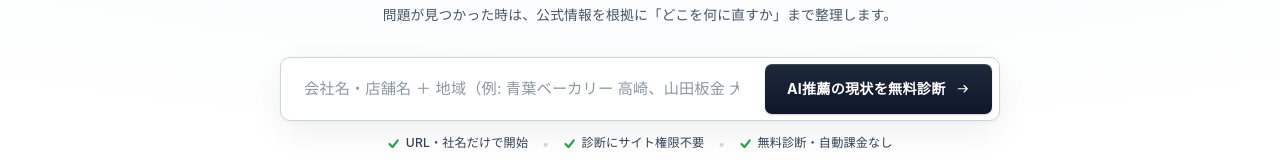
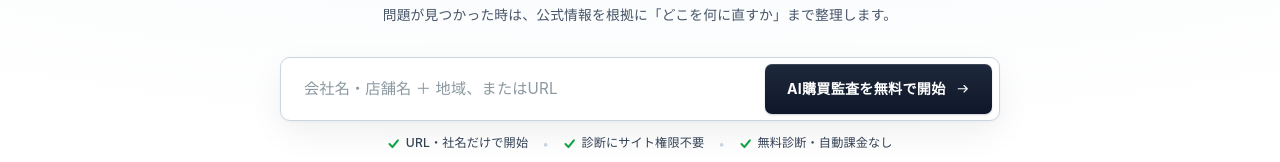
Before and after one commit to salve-de/AIX-next, a Next.js app: page / in a window 1280 px wide. Shown: the part 412-574 px from the top of the page. Built offline with nearby package versions, Linux system fonts and the light colour scheme; no server answers.

Commit message:
feat: make free scan CTA an AI buying audit

```diff
--- a/components/scan-form.tsx
+++ b/components/scan-form.tsx
@@ -27,30 +27,21 @@ export function ScanForm({ compact = false, hideExtraToggle = false }: { compact
     if (extraUrl.trim()) query.set("extraUrl", extraUrl.trim());
     if (extraSocial.trim()) query.set("extraSocial", extraSocial.trim());
     if (extraProduct.trim()) query.set("extraProduct", extraProduct.trim());
-
     router.push(`/scan?${query.toString()}`);
   }
 
-  // 開いた時の一体型高精度フォーム（全方位対応）
   if (!compact && showExtra) {
     return (
       <div className="scan-form-outer">
         <form className="scan-form-expanded" id="scan" onSubmit={submit} noValidate>
           <div className="expanded-header">
             <div className="expanded-title-row">
-              <strong className="expanded-title">公開情報とAI回答の確認（追加情報は任意）</strong>
-              <button
-                type="button"
-                className="expanded-close-btn"
-                onClick={() => setShowExtra(false)}
-              >
-                − 簡易入力に戻す
-              </button>
+              <strong className="expanded-title">AI購買監査（追加情報は任意）</strong>
+              <button type="button" className="expanded-close-btn" onClick={() => setShowExtra(false)}>− 簡易入力に戻す</button>
             </div>
-            <p className="expanded-sub">会社・店舗・個人事業主など、URLまたは名称だけで確認できます。SNSや参照元URLを追加した場合は、入力された公開情報も確認対象に含めます（空欄のままでも診断できます）。</p>
+            <p className="expanded-sub">会社・店舗・個人事業主など、URLまたは名称だけで確認できます。SNSや参照元URLを追加した場合は、入力された公開情報も会社・市場の理解に使います（空欄でも診断できます）。</p>
           </div>
 
-          {/* メイン入力 */}
           <div className="expanded-field-main">
             <label htmlFor="scan-main-input">会社名・店舗名・活動名（地域併記推奨）、またはメインURL <span className="req-tag">必須</span></label>
             <input
@@ -59,54 +50,34 @@ export function ScanForm({ compact = false, hideExtraToggle = false }: { compact
               autoCapitalize="none"
               autoCorrect="off"
               inputMode="text"
-              placeholder="例: 山田板金 大田区、青葉カフェ 高崎、または https://yamada-bankin.jp"
+              placeholder="例: 山田板金 大田区、青葉カフェ 高崎、または https://example.jp"
               value={input}
               onChange={(event) => setInput(event.target.value)}
               autoFocus
             />
           </div>
 
-          {/* 3つの追加オプション入力 */}
           <div className="expanded-options-grid">
             <div className="expanded-field">
               <label htmlFor="extra-social">X（旧Twitter）/ Instagram <span className="opt-tag">任意</span></label>
-              <input
-                id="extra-social"
-                type="text"
-                placeholder="@your_account またはURL"
-                value={extraSocial}
-                onChange={(e) => setExtraSocial(e.target.value)}
-              />
+              <input id="extra-social" type="text" placeholder="@your_account またはURL" value={extraSocial} onChange={(e) => setExtraSocial(e.target.value)} />
             </div>
             <div className="expanded-field">
               <label htmlFor="extra-url">HP / YouTube / note / リンク集 <span className="opt-tag">任意</span></label>
-              <input
-                id="extra-url"
-                type="url"
-                placeholder="https://... または Lit.link"
-                value={extraUrl}
-                onChange={(e) => setExtraUrl(e.target.value)}
-              />
+              <input id="extra-url" type="url" placeholder="https://... または Lit.link" value={extraUrl} onChange={(e) => setExtraUrl(e.target.value)} />
             </div>
             <div className="expanded-field">
               <label htmlFor="extra-product">商品名・サービス名・補足情報 <span className="opt-tag">任意</span></label>
-              <input
-                id="extra-product"
-                type="text"
-                placeholder="例: 商品名、サービス名、確認したい分野"
-                value={extraProduct}
-                onChange={(e) => setExtraProduct(e.target.value)}
-              />
+              <input id="extra-product" type="text" placeholder="例: 商品名、サービス名、確認したい分野" value={extraProduct} onChange={(e) => setExtraProduct(e.target.value)} />
             </div>
           </div>
 
           {error ? <p className="form-error" role="alert">{error}</p> : null}
 
-          {/* 一体化した送信フッター：入力欄の直下に配置 */}
           <div className="expanded-footer">
-              <span className="expanded-note">※ 無料診断から自動で課金されることはありません</span>
+            <span className="expanded-note">※ 無料診断から自動で課金されることはありません</span>
             <button type="submit" className="expanded-submit-btn">
-              <span>AI推薦の現状を無料診断</span>
+              <span>AI購買監査を無料で開始</span>
               <ArrowIcon />
             </button>
           </div>
@@ -117,38 +88,27 @@ export function ScanForm({ compact = false, hideExtraToggle = false }: { compact
 
   return (
     <div className="scan-form-outer">
-      <form
-        className={`scan-form ${compact ? "scan-form-compact" : ""}`}
-        id={compact ? undefined : "scan"}
-        onSubmit={submit}
-        noValidate
-      >
+      <form className={`scan-form ${compact ? "scan-form-compact" : ""}`} id={compact ? undefined : "scan"} onSubmit={submit} noValidate>
         <div className="scan-field">
           <input
             aria-label="会社名・店舗名・活動名・URL"
             autoCapitalize="none"
             autoCorrect="off"
             inputMode="text"
-            placeholder="会社名・店舗名 ＋ 地域（例: 青葉ベーカリー 高崎、山田板金 大田区）またはURL"
+            placeholder="会社名・店舗名 ＋ 地域、またはURL"
             value={input}
             onChange={(event) => setInput(event.target.value)}
           />
           <button type="submit">
-            <span>{compact ? "無料診断" : "AI推薦の現状を無料診断"}</span>
+            <span>{compact ? "無料で確認" : "AI購買監査を無料で開始"}</span>
             <ArrowIcon />
           </button>
         </div>
         {error ? <p className="form-error" role="alert">{error}</p> : null}
 
-
         {!compact && !hideExtraToggle ? (
           <div className="scan-extra-section">
-            <button
-              type="button"
-              className="scan-extra-toggle"
-              onClick={() => setShowExtra(true)}
-              aria-expanded={showExtra}
-            >
+            <button type="button" className="scan-extra-toggle" onClick={() => setShowExtra(true)} aria-expanded={showExtra}>
               <span className="toggle-icon">＋</span>
               <span>SNS・参照元URL・商品名を追加する（任意）</span>
             </button>
```
